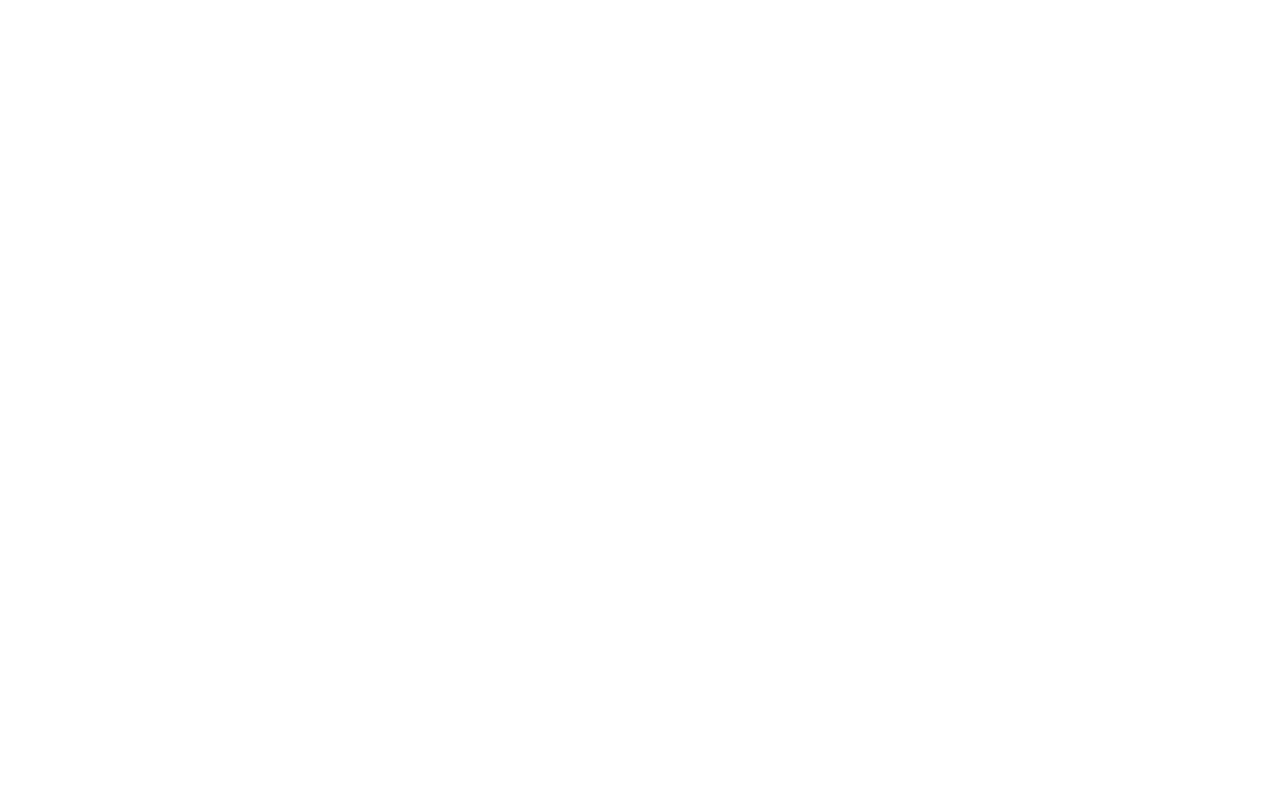
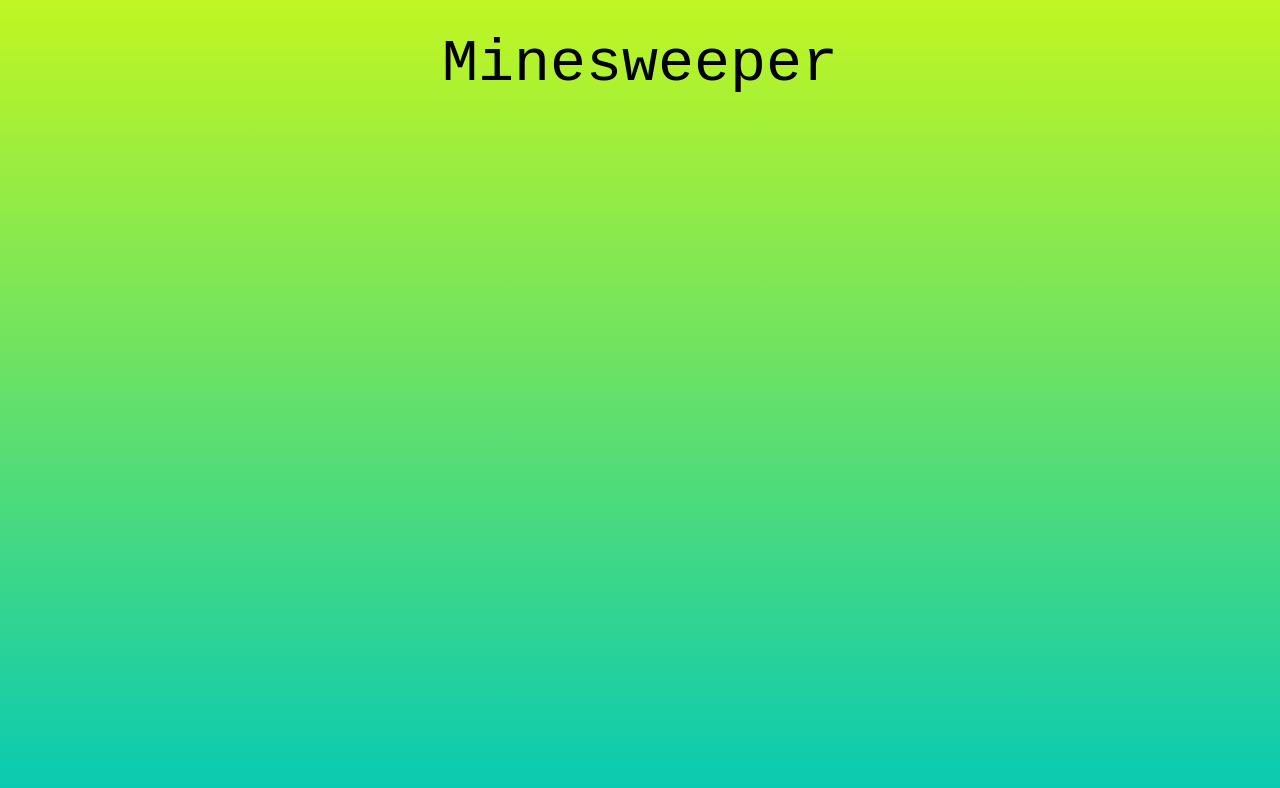
Before and after one commit to Ivet19/Minesweeper, a website: page public/index.html in a window 1280 px wide. Drawn offline with Linux system fonts and the light colour scheme; a web font is replaced by a local one.

Commit message:
Create general layout with header and title

```diff
--- /dev/null
+++ b/public/Styles/style.css
@@ -0,0 +1,29 @@
+*,
+::before,
+::after {
+  box-sizing: border-box;
+  padding: 0;
+  margin: 0;
+}
+
+body {
+  font-family: Arial, Helvetica, sans-serif;
+  background: linear-gradient(#c1f622, #06cab4);
+  height: 100vh;
+}
+
+.main-header {
+  display: flex;
+  justify-content: center;
+  align-items: center;
+  padding: 30px;
+}
+
+.main-header__title {
+  font-family: "Syne Mono", monospace;
+  font-size: 3.75rem;
+  font-weight: 400;
+  font-style: normal;
+  color: #000;
+  font-variation-settings: "MORF" 15, "SHLN" 50;
+}
--- a/public/index.html
+++ b/public/index.html
@@ -2,13 +2,22 @@
 <html lang="en">
 
 <head>
+  <link rel="preconnect" href="https://fonts.googleapis.com">
+  <link rel="preconnect" href="https://fonts.gstatic.com" crossorigin>
+  <link href="https://fonts.googleapis.com/css2?family=Syne+Mono&display=swap" rel="stylesheet">
   <meta charset="UTF-8">
   <meta name="viewport" content="width=device-width, initial-scale=1.0">
   <link rel="shortcut icon" href="favicon.svg" type="image/svg+xml">
-  <title>Document</title>
+  <link rel="stylesheet" href="/styles/style.css">
+  <title>Minesweeper</title>
 </head>
 
 <body>
+  <header class="main-header">
+    <h1 class="main-header__title">Minesweeper</h1>
+  </header>
+  <div class="root">
+  </div>
 
 </body>
 
```
